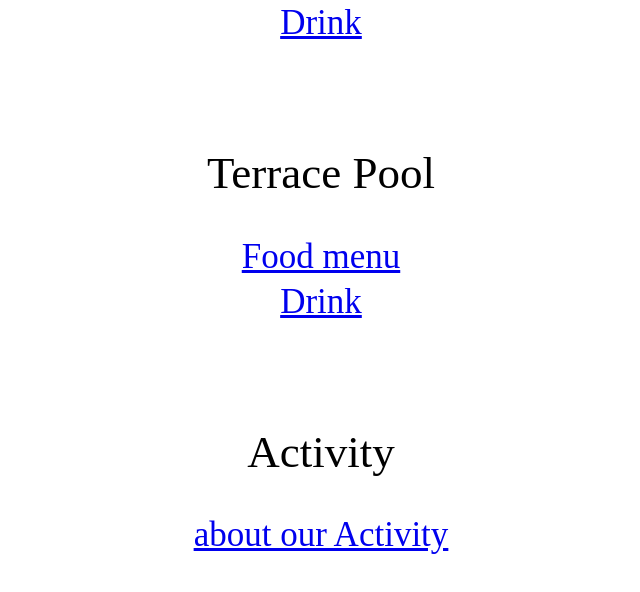
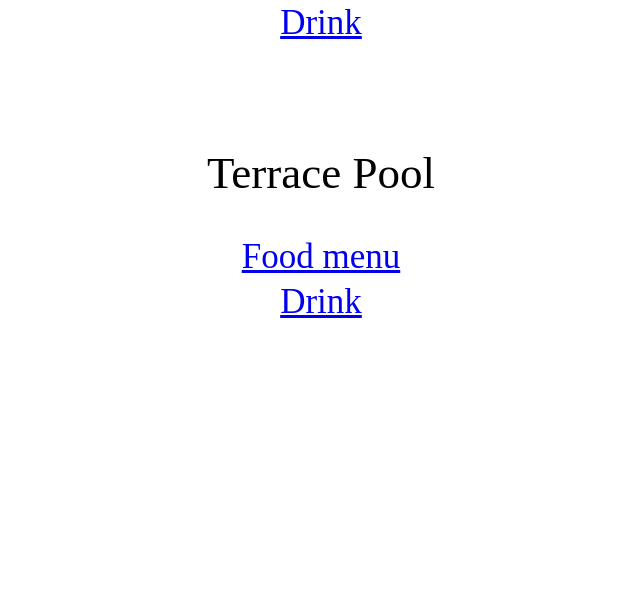
Before and after one commit to ksn-design/halekulani, a plain HTML site: page index.html in a window 1280 px wide. Shown: the part 731-1323 px from the top of the page, without its empty margins (319-959 px from the left). After the commit the page ends 1270 px from the top, so only its background shows below. Drawn offline with Linux system fonts and the light colour scheme.

Commit message:
Add files via upload

```diff
--- a/index.html
+++ b/index.html
@@ -44,10 +44,10 @@
                             <li><a href="en_CGNHIHI_BanquetMenu_Mar2014.pdf">Food menu</a></li>
                             <li><a href="en_CGNHIHI_BanquetMenu_Mar2014.pdf">Drink</a></li>
                         </div>
-                        <div class="list-item">
+                        <!-- <div class="list-item">
                             <h2>Activity</h2>
                             <li><a href="https://www.okinawa.halekulani.com/activity/">about our Activity</a></li>
-                        </div>
+                        </div> -->
                     </list_content>
                 </div>
             </div>
```
